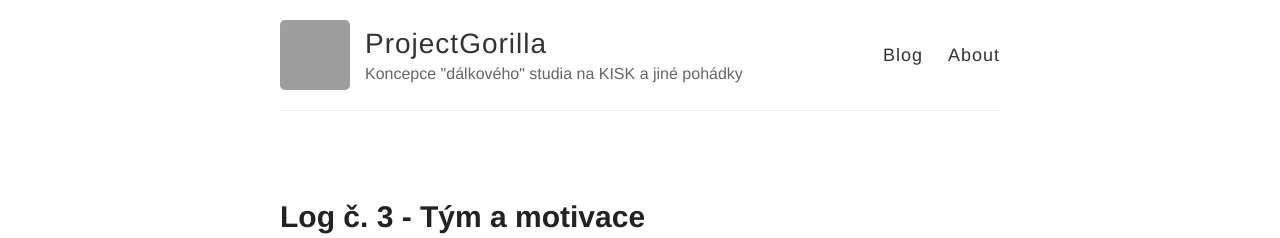
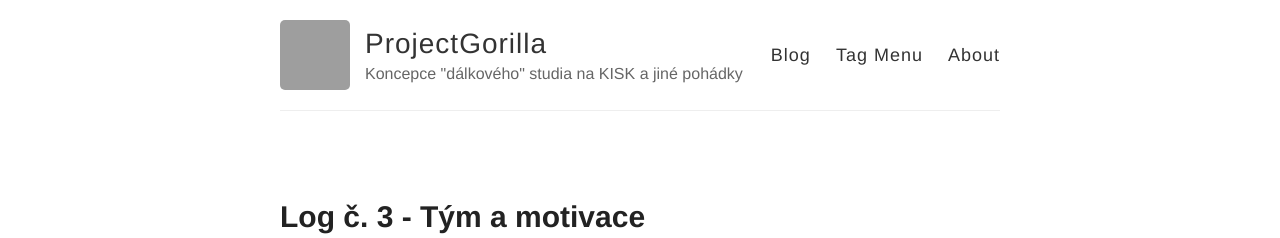
Before and after one commit to projectgorilla/projectgorilla.github.io, a Jekyll site: the page built from index.html, in a window 1280 px wide. Shown: the top 238 px of the page. Built offline with Jekyll 4.4.1, drawn with Linux system fonts in a browser that asks for light colours; grey boxes are pictures that could not be loaded.

Commit message:
pridano tag menu

```diff
--- a/_layouts/default.html
+++ b/_layouts/default.html
@@ -28,6 +28,7 @@
 
           <nav>
             <a href="{{ site.baseurl }}/">Blog</a>
+            <a href="{{ site.baseurl }}/tags">Tag Menu</a>
             <a href="{{ site.baseurl }}/about">About</a>
           </nav>
         </header>
```
